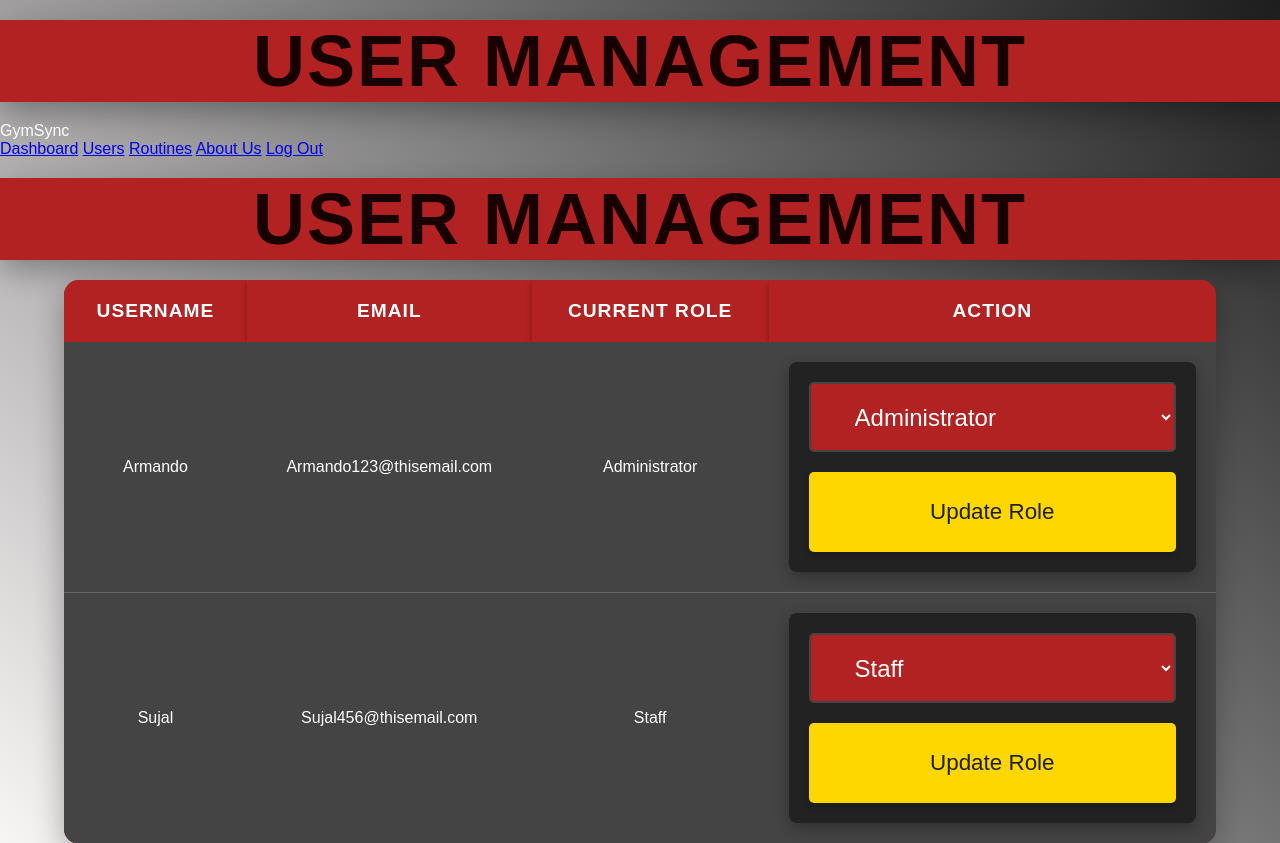
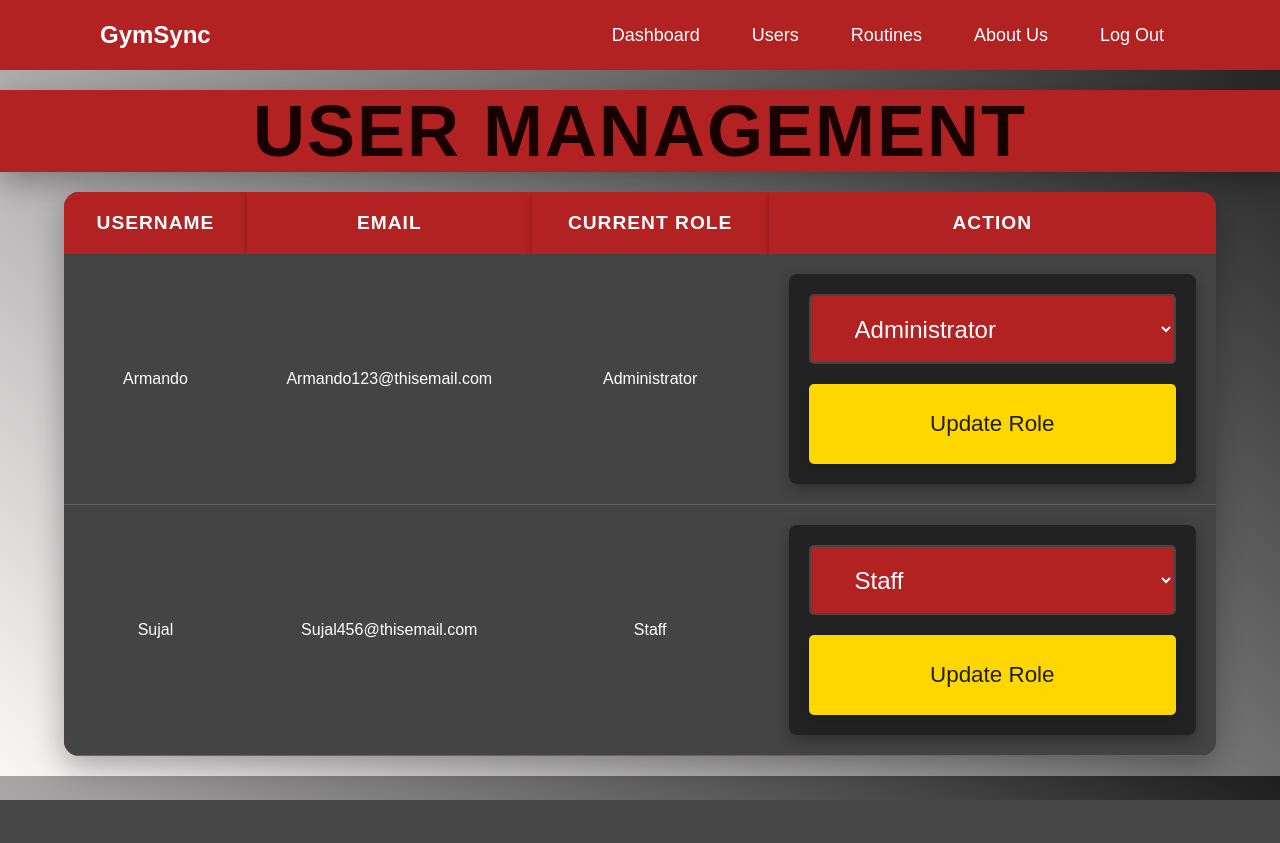
Before and after one commit to ArmandoMartinez3/dgl104-appdevproj-group6, a Django app: template gymapp/templates/admin/t.admin_home.html in a window 1280 px wide. Shown: the top 843 px of the page. After the commit the page ends 800 px from the top, so only its background shows below. Run offline with Django 5.2, Linux system fonts and the light colour scheme; the template is opened without the code that fills it, so the values that code supplies are empty.

Commit message:
Had issue with the files being in the wrong directory
The issue was resolved by moving the files into the correct folder so the files would be linked correctly with the .css file.

```diff
--- a/gymapp/templates/admin/t.admin_home.html
+++ b/gymapp/templates/admin/t.admin_home.html
@@ -7,7 +7,6 @@
     <link rel="stylesheet" href="t_admin_home.css" />
   </head>
   <body>
-    <h2>User Management</h2>
     <!-- Header Section -->
     <header>
       <nav>
--- a/gymapp/templates/admin/t_admin_home.css
+++ b/gymapp/templates/admin/t_admin_home.css
@@ -3,6 +3,44 @@
   margin: 0;
   padding: 0;
   box-sizing: border-box;
+}
+/* Styling for the navigation bar */
+nav {
+  background-color: #b22222; /* Red background */
+  padding: 10px 100px;
+  display: flex;
+  justify-content: space-between;
+  align-items: center;
+  height: 70px;
+}
+
+/* Navigation Bar Styles */
+/* Logo styling */
+.logo {
+  font-size: 24px;
+  color: white;
+  font-weight: bold;
+}
+
+/* Navigation links container */
+.nav-links {
+  display: flex;
+  gap: 20px;
+}
+
+/* link styles */
+.nav-links a {
+  text-decoration: none;
+  color: white;
+  font-size: 18px;
+  padding: 8px 16px;
+  border-radius: 4px;
+  transition: background-color 0.3s;
+}
+
+/* Hover effect for links */
+.nav-links a:hover {
+  background-color: #c0392b;
 }
 
 body {
```
Also changed, not shown: gymapp/templates/admin/t.admin_login.html (renamed from gymapp/templates/t.admin_login.html), gymapp/templates/admin/t.create_account.admin.html (renamed from gymapp/templates/t.create_account.admin.html).
